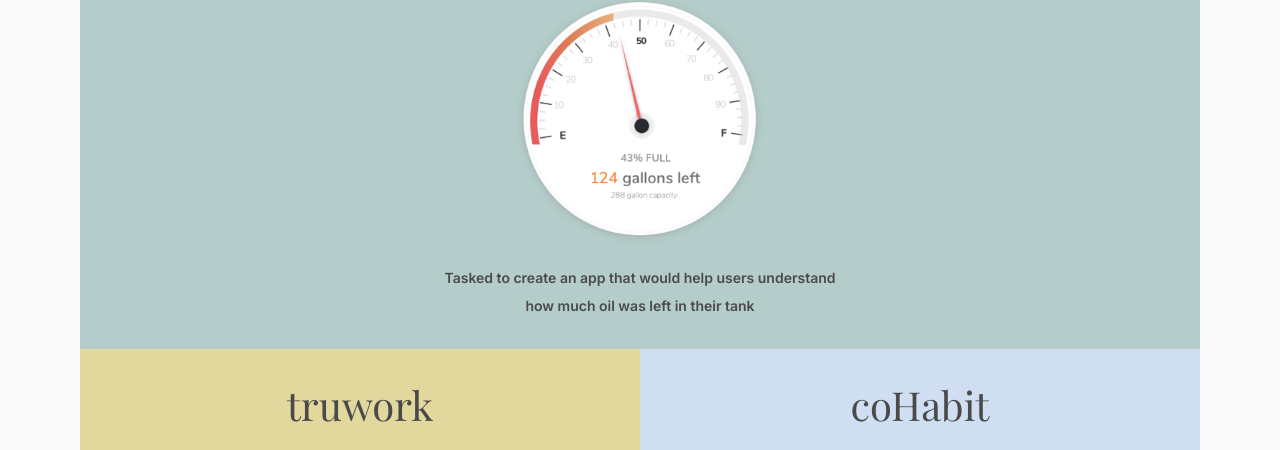
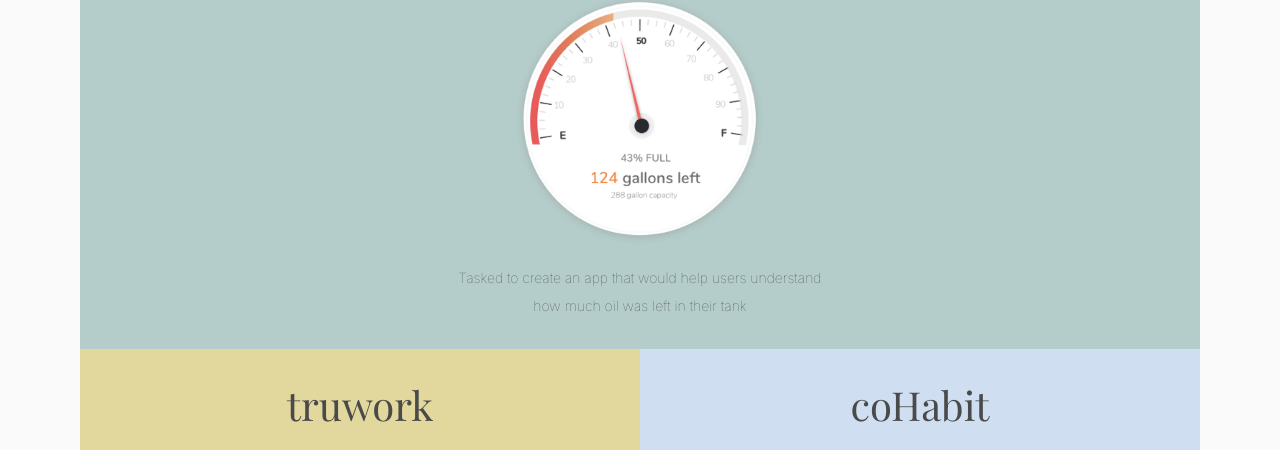
Before and after one commit to anitashah92/old_portfolio, a plain HTML site: page index.html in a window 1280 px wide. Shown: the part 577-1027 px from the top of the page. Drawn offline with nearby package versions, Linux system fonts and the light colour scheme.

Commit message:
font weights

```diff
--- a/index.html
+++ b/index.html
@@ -9,7 +9,7 @@
      <link rel="stylesheet" href="css/style.css">
      <link rel="stylesheet" href="https://use.fontawesome.com/releases/v5.3.1/css/all.css" integrity="sha384-mzrmE5qonljUremFsqc01SB46JvROS7bZs3IO2EmfFsd15uHvIt+Y8vEf7N7fWAU" crossorigin="anonymous">
      <link rel="preconnect" href="https://fonts.gstatic.com">
-      <link href="https://fonts.googleapis.com/css2?family=Inter:wght@600&display=swap" rel="stylesheet">
+      <link href="https://fonts.googleapis.com/css2?family=Inter:wght@100;600&display=swap" rel="stylesheet">
       <link href="https://fonts.googleapis.com/css2?family=Inter:wght@600&family=Playfair+Display&display=swap" rel="stylesheet">
      <!-- <link href="https://fonts.googleapis.com/css?family=Lato:300,400i,700|Playfair+Display:400,400i" rel="stylesheet"> -->
    </head>
```
Also changed, not shown: aboutme.html (+1 -1 lines), contact_page.html (+1 -1 lines), project1.1.html (+1 -0 lines), project2.html (+1 -0 lines).
